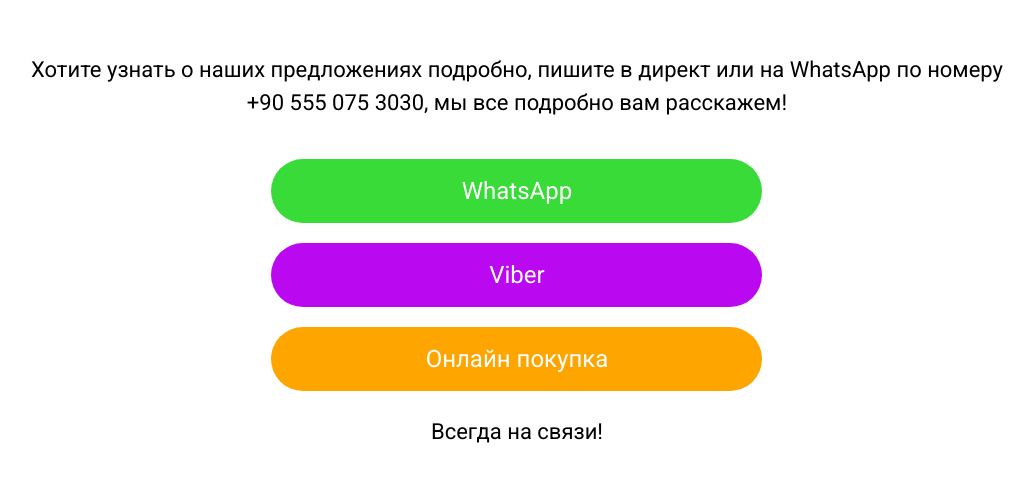
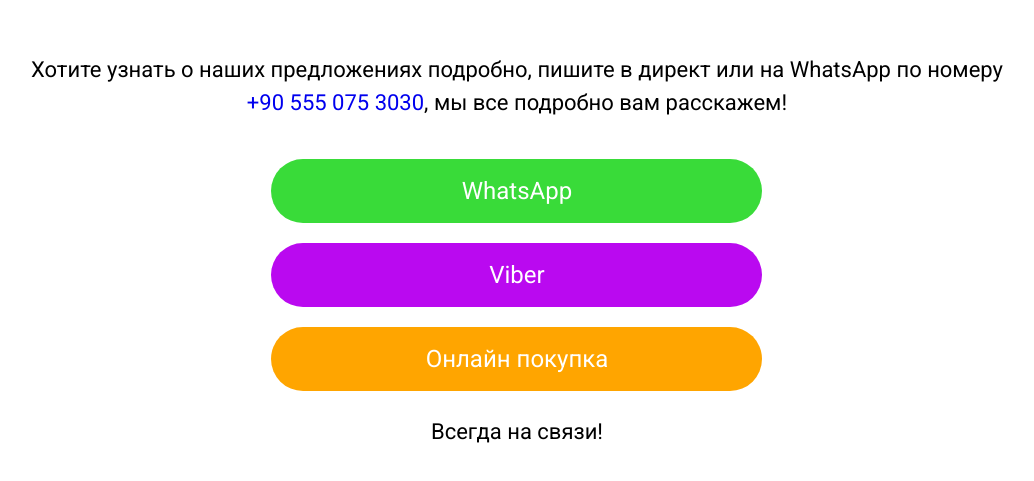
Before and after one commit to GreeZlyZavr/alaniaTest1, a plain HTML site: page hook/index.html in a window 1280 px wide. Shown: the part 157-638 px from the top of the page, without its empty margins (123-1157 px from the left). Drawn offline with Linux system fonts and the light colour scheme.

Commit message:
Update index.html

```diff
--- a/hook/index.html
+++ b/hook/index.html
@@ -13,7 +13,7 @@
                 <div class="container">
                     <div class="intro__row">
                         <div class="intro__text">
-                            Хотите узнать о наших предложениях подробно, пишите в директ или на WhatsApp по номеру <br> +90 555 075 3030, мы все подробно вам расскажем!
+                            Хотите узнать о наших предложениях подробно, пишите в директ или на WhatsApp по номеру <br> <a href=”tel:+905550753030″ style="text-decoration: none;">+90 555 075 3030</a>, мы все подробно вам расскажем!
                         </div>
                         <div class="intro__block">
                         <div class="intro__link">
```
